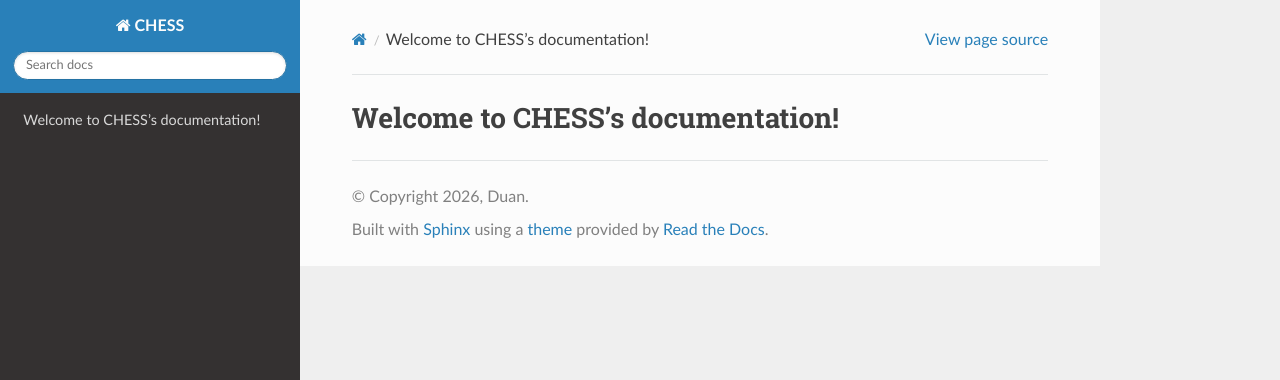
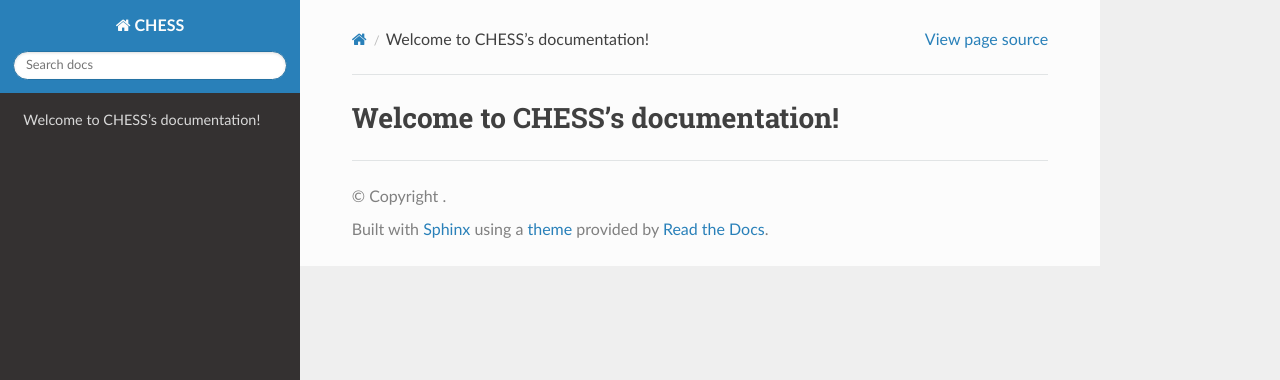
Before and after one commit to BaoquanDuan/READTHEDOC-github-documentation, a Sphinx documentation site: the page built from docs/source/index.rst, in a window 1280 px wide. Shown: the top 380 px of the page. Built offline with Sphinx 7.4.7 and the Read the Docs theme 3.1.0, drawn with Linux system fonts in a browser that asks for light colours; pages that are not in the unit, such as notebooks, are missing from menus; part of the change alters nothing that is shown.

Commit message:
Update conf.py

```diff
--- a/docs/source/conf.py
+++ b/docs/source/conf.py
@@ -1,47 +1,17 @@
-# Configuration file for the Sphinx documentation builder.
-
-# -- Project information
 import os
 import sys
-sys.path.insert(0, os.path.abspath('..'))
+sys.path.insert(0, os.path.abspath('../..'))
 
 project = 'CHESS'
-copyright = '2026, Duan'
-author = 'd'
-
+author = 'Duan'
 release = '1.0.0'
 version = '0.1.0'
 
-# -- General configuration
-
-python rmd_to_md_rtd.py
-
 extensions = [
-    'myst_parser',       # 支持 .md 文件
+    'myst_parser',         # 支持 Markdown
     'sphinx_rtd_theme',
 ]
 
-# myst-parser 配置，支持 R 代码块
-myst_enable_extensions = [
-    "colon_fence",
-    "deflist",
-    "dollarmath",
-    "html_admonition",
-    "html_image",
-]
-myst_code_languages = ["python", "r", "bash", "c", "cpp", "java"]
-
-intersphinx_mapping = {
-    'python': ('https://docs.python.org/3/', None),
-    'sphinx': ('https://www.sphinx-doc.org/en/master/', None),
-}
-intersphinx_disabled_domains = ['std']
-
 templates_path = ['_templates']
-
-# -- Options for HTML output
-
 html_theme = 'sphinx_rtd_theme'
-
-# -- Options for EPUB output
-epub_show_urls = 'footnote'
+source_suffix = ['.rst', '.md']
```
